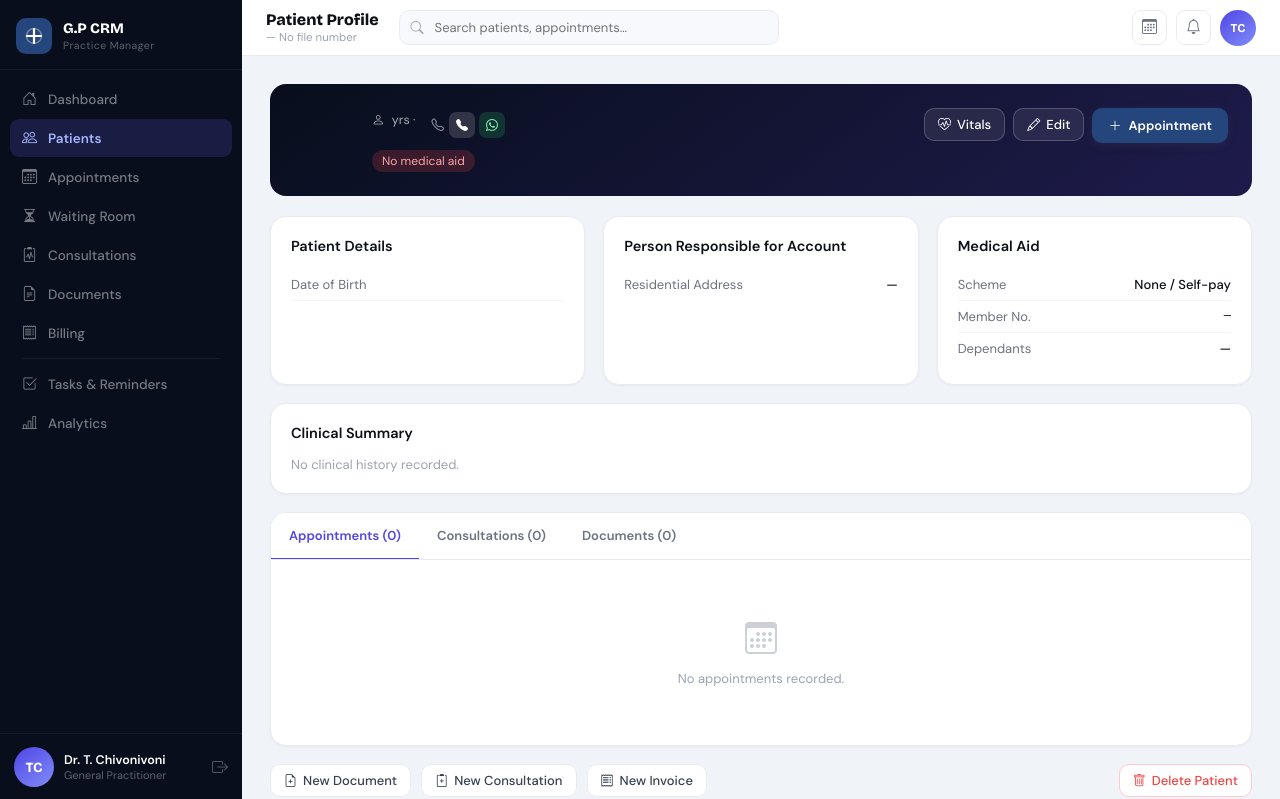
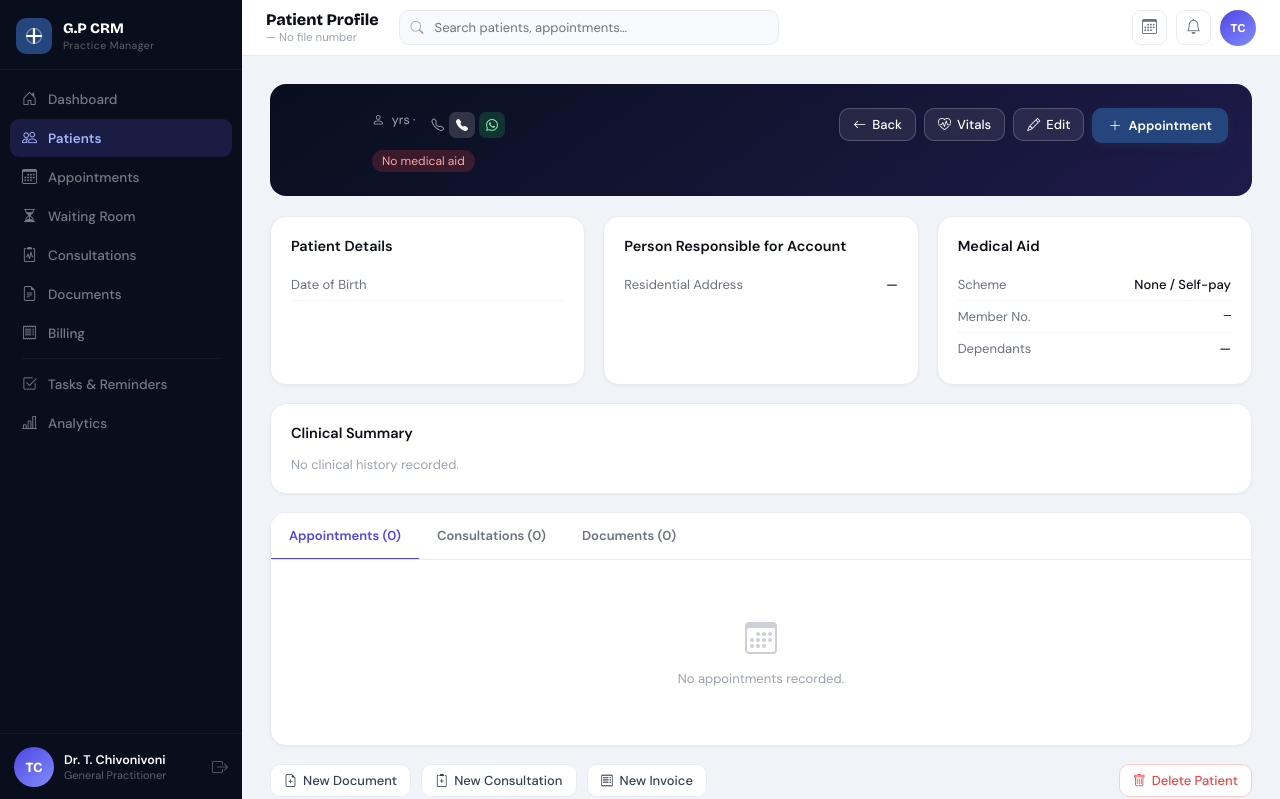
Before and after one commit to DevJoymanu/MediCareGP, a Django app: template medicaregp/templates/patients/patient_detail.html in a window 1280 px wide. Shown: the top 799 px of the page. Run offline with Django 4.2, Linux system fonts and the light colour scheme; the template is opened without the code that fills it, so the values that code supplies are empty.

Commit message:
back action

```diff
--- a/medicaregp/templates/patients/patient_detail.html
+++ b/medicaregp/templates/patients/patient_detail.html
@@ -58,6 +58,9 @@
         </div>
       </div>
       <div class="patient-hero-actions">
+        <a href="{% url 'patient_list' %}" class="btn-ghost" style="border-color:rgba(255,255,255,0.2);color:#fff;background:rgba(255,255,255,0.08);">
+          <i class="bi bi-arrow-left"></i> Back
+        </a>
         <a href="{% url 'vitals_add' patient.pk %}" class="btn-ghost" style="border-color:rgba(255,255,255,0.2);color:#fff;background:rgba(255,255,255,0.08);">
           <i class="bi bi-heart-pulse"></i> Vitals
         </a>
```
